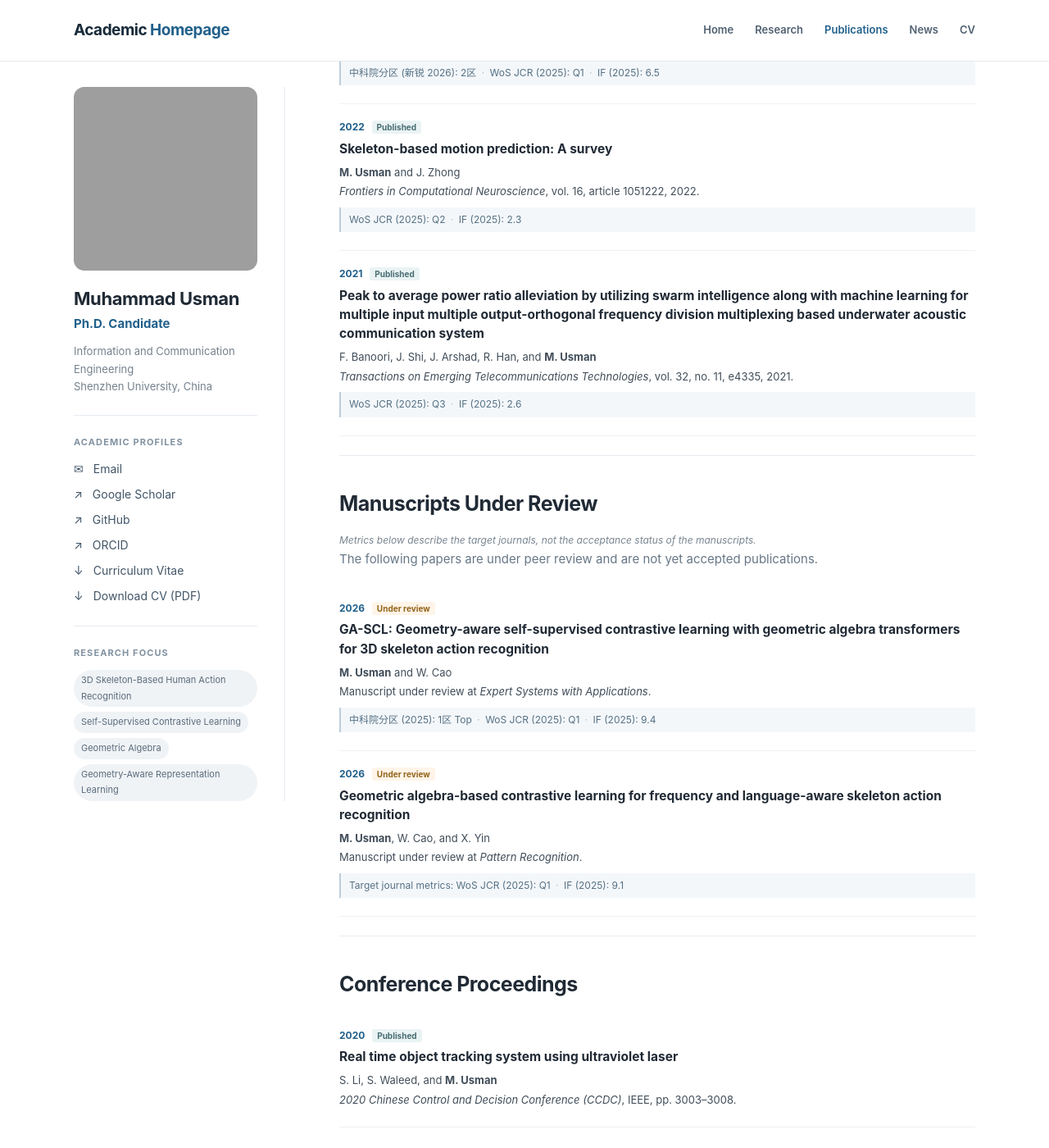
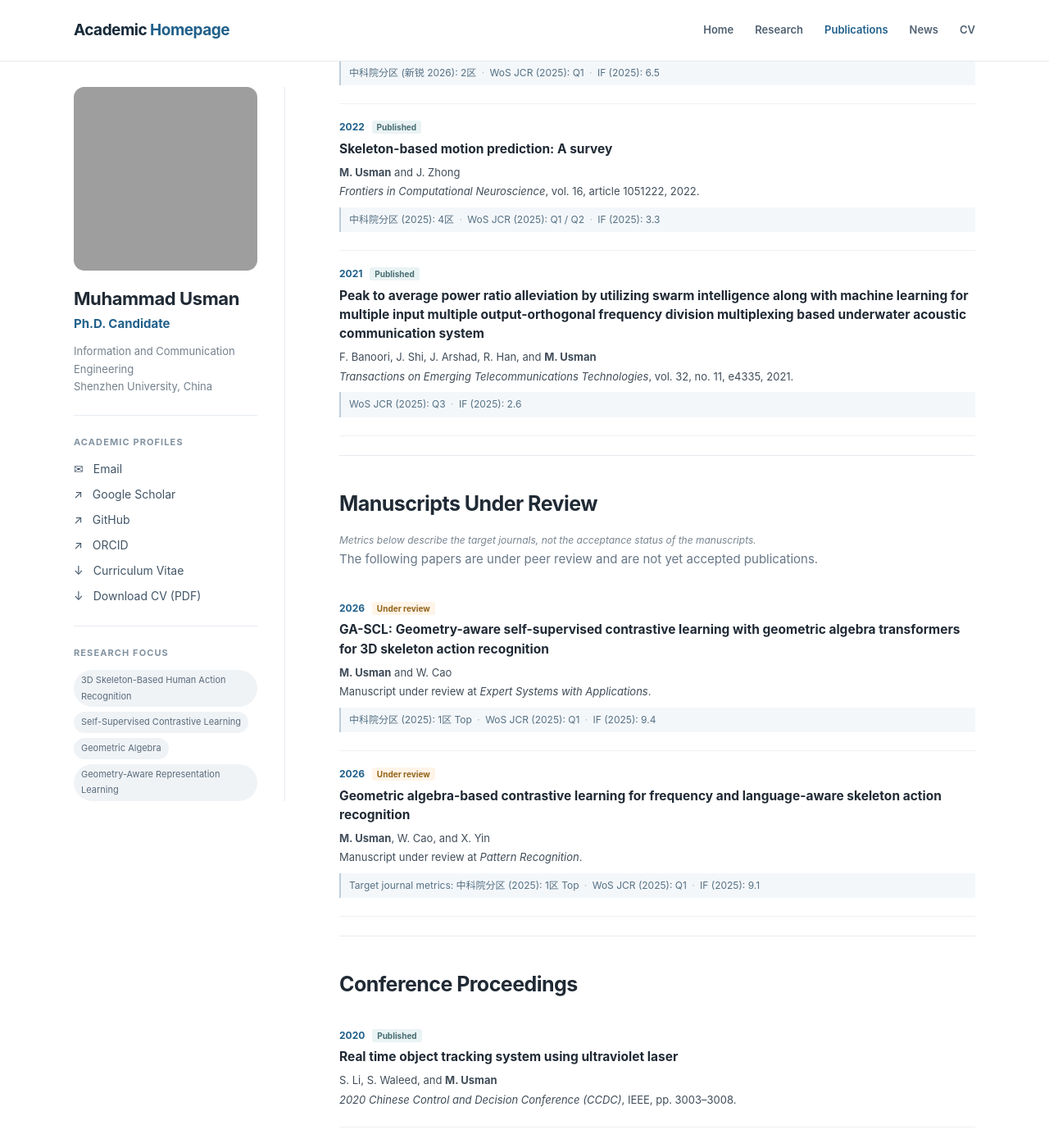
Before and after one commit to usmanszu/usmanszu.github.io, a Jekyll site: the page publications/index.html, which Jekyll copies as it is, in a window 1280 px wide and 1400 px high, scrolled down 697 px. Shown: the whole window at 82% size. Built offline with Jekyll 4.4.1, drawn with Linux system fonts in a browser that asks for light colours; grey boxes are pictures that could not be loaded.

Commit message:
Update verified Pattern Recognition and Frontiers journal metrics

```diff
--- a/publications/index.html
+++ b/publications/index.html
@@ -42,12 +42,12 @@
 <section><h2>Peer-Reviewed Journal Articles</h2><ol class="papers">
 <li><div class="paper-year">2026 <span class="status">Published</span></div><h3>Hierarchical joint contrastive learning with knowledge distillation for self-supervised 3D skeleton-based action recognition</h3><p>W. Cao, <strong>M. Usman</strong>, and X. Yin</p><p><em>Expert Systems with Applications</em>, vol. 309, article 131204, 2026.</p><p class="journal-metrics">中科院分区 (2025): 1区 Top <span>·</span> WoS JCR (2025): Q1 <span>·</span> IF (2025): 9.4</p></li>
 <li><div class="paper-year">2024 <span class="status">Published</span></div><h3>OTM-HC: Enhanced skeleton-based action representation via one-to-many hierarchical contrastive learning</h3><p><strong>M. Usman</strong>, W. Cao, Z. Huang, J. Zhong, and R. Ji</p><p><em>AI</em>, vol. 5, no. 4, pp. 2170–2186, 2024.</p><p class="journal-metrics">中科院分区 (新锐 2026): 2区 <span>·</span> WoS JCR (2025): Q1 <span>·</span> IF (2025): 6.5</p></li>
-<li><div class="paper-year">2022 <span class="status">Published</span></div><h3>Skeleton-based motion prediction: A survey</h3><p><strong>M. Usman</strong> and J. Zhong</p><p><em>Frontiers in Computational Neuroscience</em>, vol. 16, article 1051222, 2022.</p><p class="journal-metrics">WoS JCR (2025): Q2 <span>·</span> IF (2025): 2.3</p></li>
+<li><div class="paper-year">2022 <span class="status">Published</span></div><h3>Skeleton-based motion prediction: A survey</h3><p><strong>M. Usman</strong> and J. Zhong</p><p><em>Frontiers in Computational Neuroscience</em>, vol. 16, article 1051222, 2022.</p><p class="journal-metrics">中科院分区 (2025): 4区 <span>·</span> WoS JCR (2025): Q1 / Q2 <span>·</span> IF (2025): 3.3</p></li>
 <li><div class="paper-year">2021 <span class="status">Published</span></div><h3>Peak to average power ratio alleviation by utilizing swarm intelligence along with machine learning for multiple input multiple output-orthogonal frequency division multiplexing based underwater acoustic communication system</h3><p>F. Banoori, J. Shi, J. Arshad, R. Han, and <strong>M. Usman</strong></p><p><em>Transactions on Emerging Telecommunications Technologies</em>, vol. 32, no. 11, e4335, 2021.</p><p class="journal-metrics">WoS JCR (2025): Q3 <span>·</span> IF (2025): 2.6</p></li>
 </ol></section>
 <section><h2>Manuscripts Under Review</h2><p class="metrics-note">Metrics below describe the target journals, not the acceptance status of the manuscripts.</p><p class="section-lead">The following papers are under peer review and are not yet accepted publications.</p><ol class="papers">
 <li><div class="paper-year">2026 <span class="status review">Under review</span></div><h3>GA-SCL: Geometry-aware self-supervised contrastive learning with geometric algebra transformers for 3D skeleton action recognition</h3><p><strong>M. Usman</strong> and W. Cao</p><p>Manuscript under review at <em>Expert Systems with Applications</em>.</p><p class="journal-metrics">中科院分区 (2025): 1区 Top <span>·</span> WoS JCR (2025): Q1 <span>·</span> IF (2025): 9.4</p></li>
-<li><div class="paper-year">2026 <span class="status review">Under review</span></div><h3>Geometric algebra-based contrastive learning for frequency and language-aware skeleton action recognition</h3><p><strong>M. Usman</strong>, W. Cao, and X. Yin</p><p>Manuscript under review at <em>Pattern Recognition</em>.</p><p class="journal-metrics">Target journal metrics: WoS JCR (2025): Q1 <span>·</span> IF (2025): 9.1</p></li>
+<li><div class="paper-year">2026 <span class="status review">Under review</span></div><h3>Geometric algebra-based contrastive learning for frequency and language-aware skeleton action recognition</h3><p><strong>M. Usman</strong>, W. Cao, and X. Yin</p><p>Manuscript under review at <em>Pattern Recognition</em>.</p><p class="journal-metrics">Target journal metrics: 中科院分区 (2025): 1区 Top <span>·</span> WoS JCR (2025): Q1 <span>·</span> IF (2025): 9.1</p></li>
 </ol></section>
 <section><h2>Conference Proceedings</h2><ol class="papers"><li><div class="paper-year">2020 <span class="status">Published</span></div><h3>Real time object tracking system using ultraviolet laser</h3><p>S. Li, S. Waleed, and <strong>M. Usman</strong></p><p><em>2020 Chinese Control and Decision Conference (CCDC)</em>, IEEE, pp. 3003–3008.</p></li></ol></section></main>
   </div>
```
